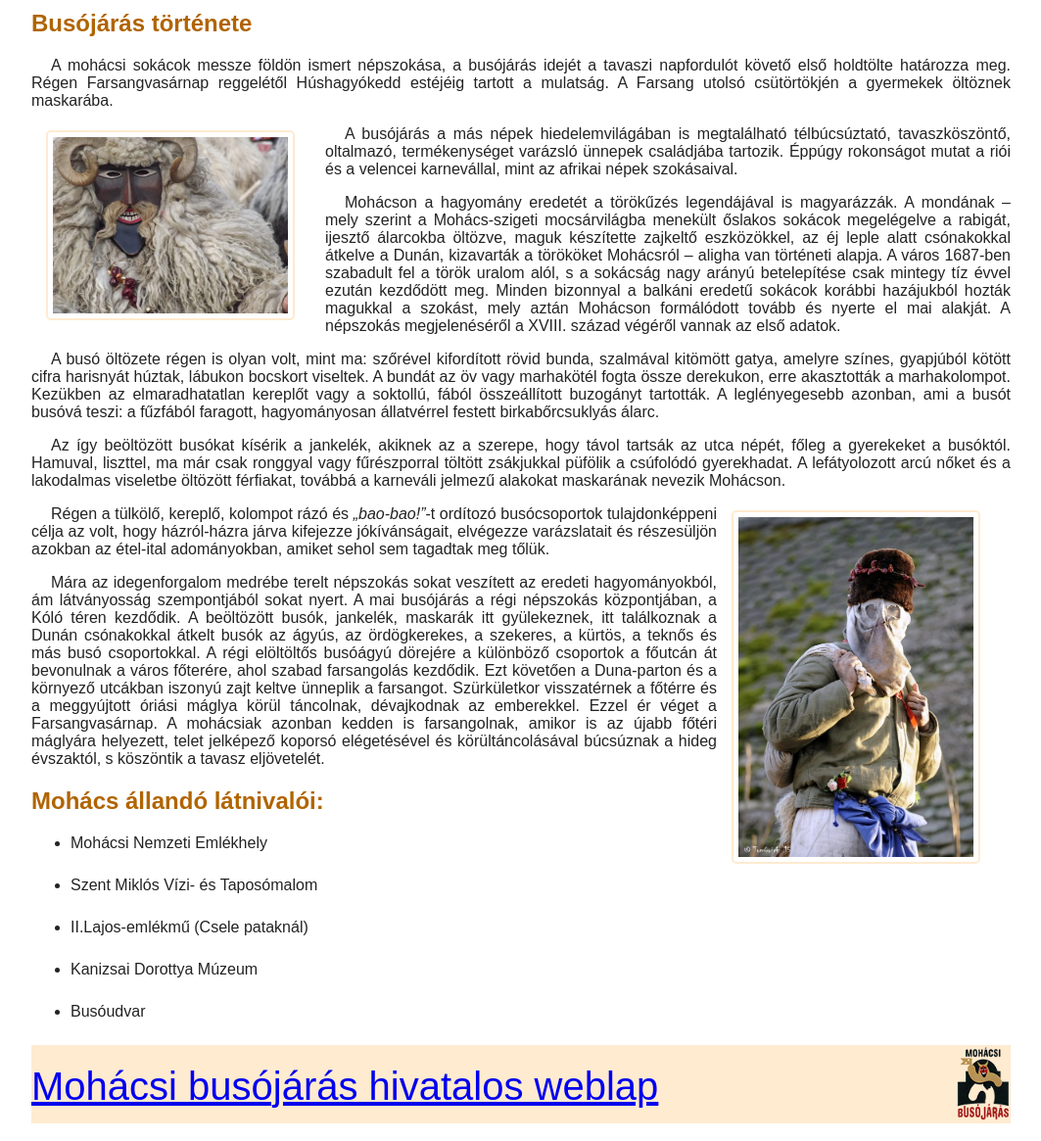
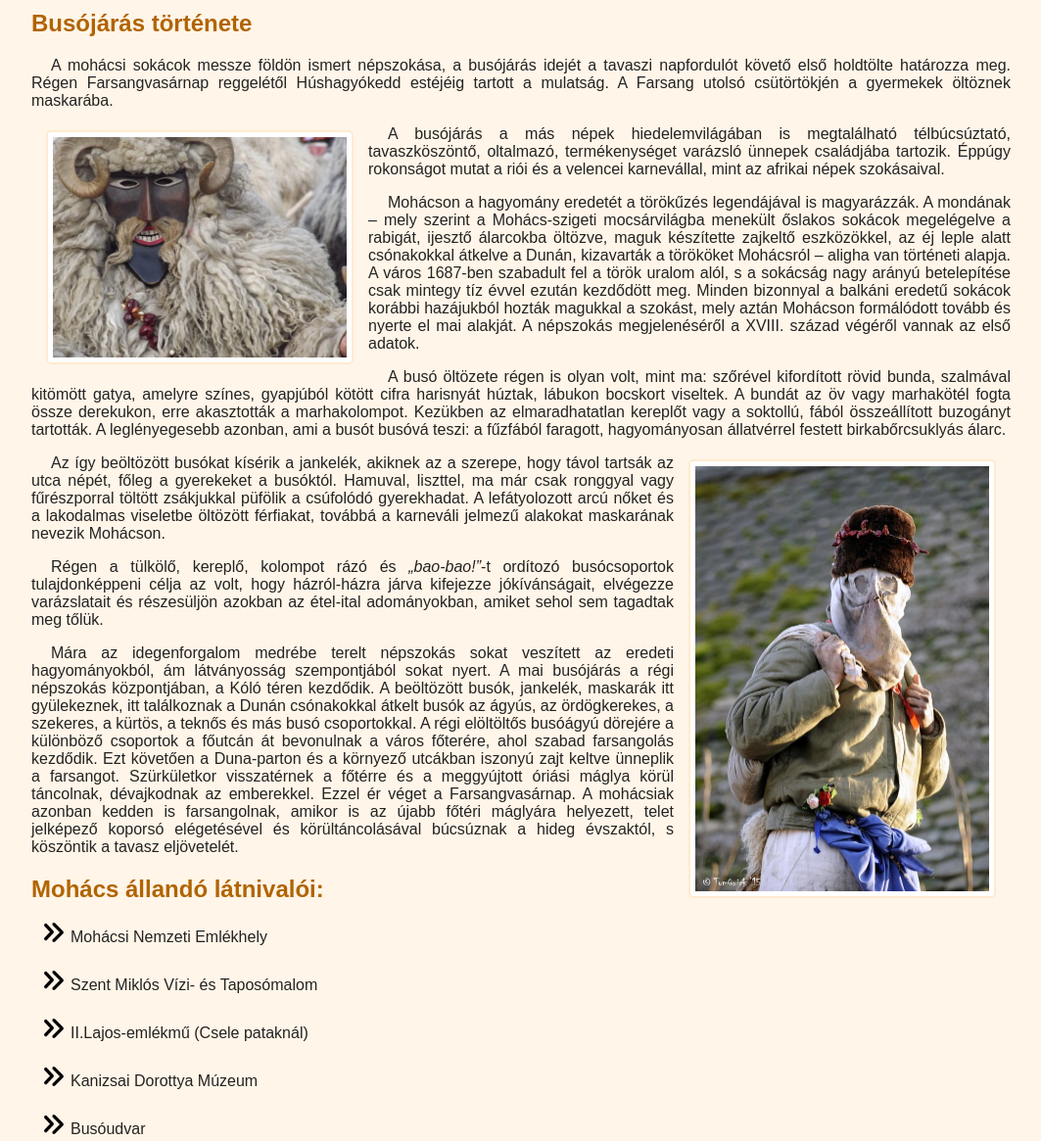
Before and after one commit to Futiqaah55/2024-11-18-Busojaras, a plain HTML site: page index.html in a window 1280 px wide. Shown: the part 260-1425 px from the top of the page at 98% size, without its empty margins (108-1171 px from the left). Drawn offline with Linux system fonts and the light colour scheme.

Commit message:
Javítás

```diff
--- a/buso.css
+++ b/buso.css
@@ -5,6 +5,7 @@ body {
 	max-width: 1000px;
 	text-align: justify;
 	color: #232323;
+	background-color: #fff5e8;
 }
 
 p:first-letter {
@@ -29,16 +30,14 @@ img {
 	margin: 5px 15px;
 	width: 15em;
 	background-color: white;
+	min-width: 300px;
 }
 
 .balra {
 	float: left;
-	width: 300px;
 }
-
-.jobbra{
+.jobbra {
 	float: right;
-	width: 300px;
 }
 
 
@@ -48,6 +47,7 @@ q {
 
 li {
 	margin-bottom: 25px;
+	list-style: url(jel.png);
 }
 
 footer{
--- a/index.html
+++ b/index.html
@@ -14,21 +14,16 @@
         <h1>Busójárás története</h1>
 
         <p>A mohácsi sokácok messze földön ismert népszokása, a busójárás idejét a tavaszi napfordulót követő első holdtölte határozza meg. Régen Farsangvasárnap reggelétől Húshagyókedd estéjéig tartott a mulatság. A Farsang utolsó csütörtökjén a gyermekek öltöznek maskarába.</p>
-        <div class="balra">
-            <img src="buso.jpg" alt="Egy busó" title="Egy busó">
-        </div>
+            <img src="buso.jpg" alt="Egy busó" title="Egy busó" class="balra">
         <p>A busójárás a más népek hiedelemvilágában is megtalálható télbúcsúztató, tavaszköszöntő, oltalmazó, termékenységet varázsló ünnepek családjába tartozik. Éppúgy rokonságot mutat a riói és a velencei karnevállal, mint az afrikai népek szokásaival.</p>
         <p>Mohácson a hagyomány eredetét a törökűzés legendájával is magyarázzák. A mondának – mely szerint a Mohács-szigeti mocsárvilágba menekült őslakos sokácok megelégelve a rabigát, ijesztő álarcokba öltözve, maguk készítette zajkeltő eszközökkel, az éj leple alatt csónakokkal átkelve a Dunán, kizavarták a törököket Mohácsról – aligha van történeti alapja. A város 1687-ben szabadult fel a török uralom alól, s a sokácság nagy arányú betelepítése csak mintegy tíz évvel ezután kezdődött meg. Minden bizonnyal a balkáni eredetű sokácok korábbi hazájukból hozták magukkal a szokást, mely aztán Mohácson formálódott tovább és nyerte el mai alakját. A népszokás megjelenéséről a XVIII. század végéről vannak az első adatok.</p>
         <p>A busó öltözete régen is olyan volt, mint ma: szőrével kifordított rövid bunda, szalmával kitömött gatya, amelyre színes, gyapjúból kötött cifra harisnyát húztak, lábukon bocskort viseltek. A bundát az öv vagy marhakötél fogta össze derekukon, erre akasztották a marhakolompot. Kezükben az elmaradhatatlan kereplőt vagy a soktollú, fából összeállított buzogányt tartották. A leglényegesebb azonban, ami a busót busóvá teszi: a fűzfából faragott, hagyományosan állatvérrel festett birkabőrcsuklyás álarc.</p>
+        <img src="jankele.jpg" alt="Egy Jankele" title="Egy Jankele" class="jobbra">
         <p>Az így beöltözött busókat kísérik a jankelék, akiknek az a szerepe, hogy távol tartsák az utca népét, főleg a gyerekeket a busóktól. Hamuval, liszttel, ma már csak ronggyal vagy fűrészporral töltött zsákjukkal püfölik a csúfolódó gyerekhadat. A lefátyolozott arcú nőket és a lakodalmas viseletbe öltözött férfiakat, továbbá a karneváli jelmezű alakokat maskarának nevezik Mohácson.</p>
-        <div class="jobbra">
-            <img src="jankele.jpg" alt="Egy Jankele" title="Egy Jankele">
-        </div>
         <p>Régen a tülkölő, kereplő, kolompot rázó és <q>bao-bao!</q>-t ordítozó busócsoportok tulajdonképpeni célja az volt, hogy házról-házra járva kifejezze jókívánságait, elvégezze varázslatait és részesüljön azokban az étel-ital adományokban, amiket sehol sem tagadtak meg tőlük.</p>
         <p>Mára az idegenforgalom medrébe terelt népszokás sokat veszített az eredeti hagyományokból, ám látványosság szempontjából sokat nyert. A mai busójárás a régi népszokás központjában, a Kóló téren kezdődik. A beöltözött busók, jankelék, maskarák itt gyülekeznek, itt találkoznak a Dunán csónakokkal átkelt busók az ágyús, az ördögkerekes, a szekeres, a kürtös, a teknős és más busó csoportokkal. A régi elöltöltős busóágyú dörejére a különböző csoportok a főutcán át bevonulnak a város főterére, ahol szabad farsangolás kezdődik. Ezt követően a Duna-parton és a környező utcákban iszonyú zajt keltve ünneplik a farsangot. Szürkületkor visszatérnek a főtérre és a meggyújtott óriási máglya körül táncolnak, dévajkodnak az emberekkel. Ezzel ér véget a Farsangvasárnap. A mohácsiak azonban kedden is farsangolnak, amikor is az újabb főtéri máglyára helyezett, telet jelképező koporsó elégetésével és körültáncolásával búcsúznak a hideg évszaktól, s köszöntik a tavasz eljövetelét.</p>
 
         <h2>Mohács állandó látnivalói:</h2>
-    <div>
         <ul>
             <li>Mohácsi Nemzeti Emlékhely</li>
             <li>Szent Miklós Vízi- és Taposómalom</li>
@@ -36,11 +31,8 @@
             <li>Kanizsai Dorottya Múzeum</li>
             <li>Busóudvar</li>
         </ul>
-    </div>
     </section>
 <div class="link">
     <footer><a href="https://www.mohacsibusojaras.hu/" target="_blank">Mohácsi busójárás hivatalos weblap</a></footer>
-</div>
-
 </body>
 </html>
```
